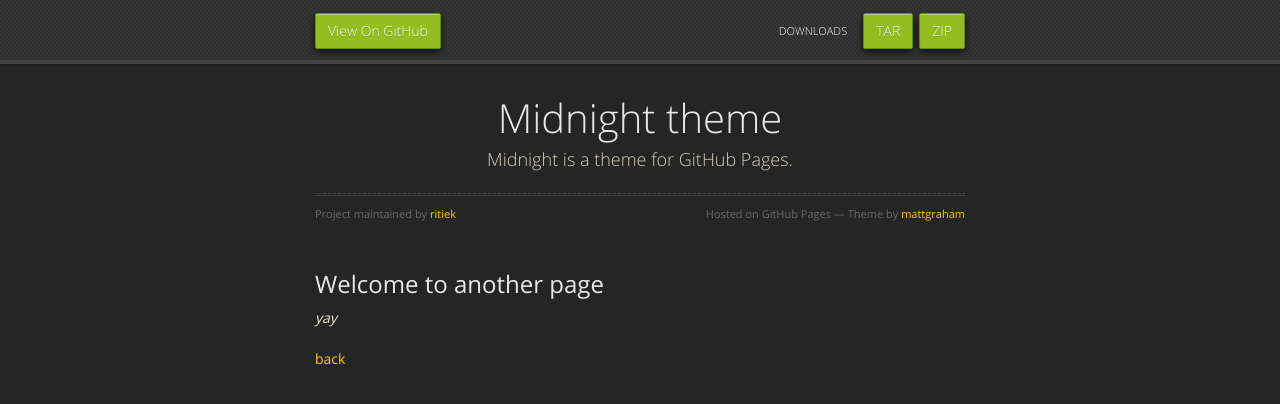
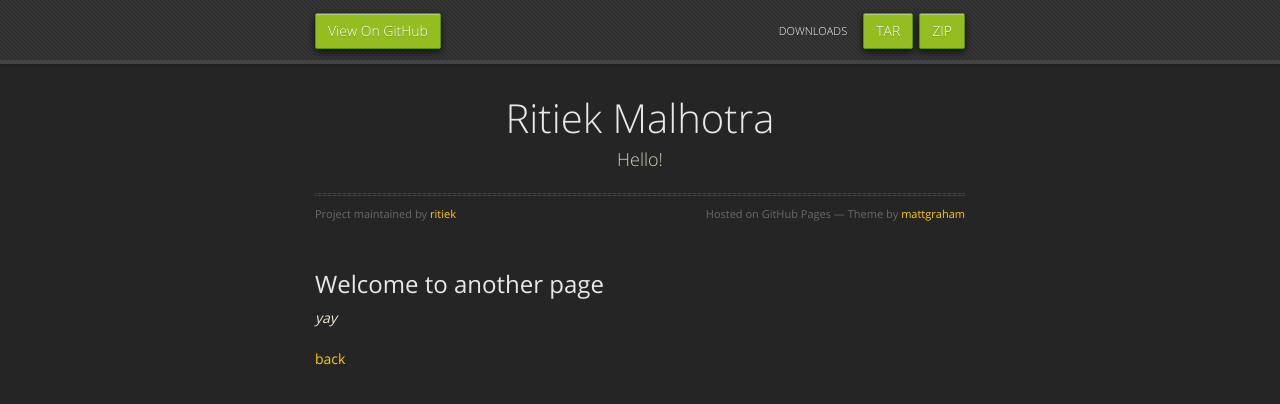
Before and after one commit to ritiek/ritiek.github.io, a Jekyll site: the page built from another-page.md, in a window 1280 px wide. Shown: the top 404 px of the page. Built offline with Jekyll 4.4.1, drawn with Linux system fonts in a browser that asks for light colours; nearby versions of some CDN libraries; our own code applies the rules of GitHub Pages for plain Markdown files.

Commit message:
change theme

```diff
--- a/_config.yml
+++ b/_config.yml
@@ -1,5 +1,5 @@
-title: Midnight theme
-description: Midnight is a theme for GitHub Pages.
+title: Ritiek Malhotra
+description: Hello!
 show_downloads: true
 google_analytics:
 theme: jekyll-theme-midnight
```
Also changed, not shown: index.html (renamed from index.md).
